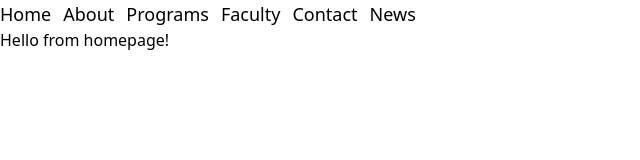
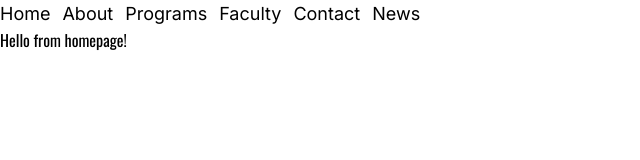
Before and after one commit to wvsu-cict-code/cict-next, a Next.js app: page / in a window 1280 px wide. Shown: the top 160 px of the page, without its empty margins (0-640 px from the left). Built offline with nearby package versions, Linux system fonts and the light colour scheme.

Commit message:
styles(font): Add Oswald and Inter font as Google APIs

```diff
--- a/src/app/globals.css
+++ b/src/app/globals.css
@@ -1,3 +1,6 @@
+@import url("https://fonts.googleapis.com/css2?family=Oswald:wght@200..700&display=swap");
+@import url("https://fonts.googleapis.com/css2?family=Inter:ital,opsz,wght@0,14..32,100..900;1,14..32,100..900&display=swap");
+
 @import "tailwindcss";
 
 @theme {
@@ -11,4 +14,36 @@
 
   --color-orange-light: #ff6f42;
   --color-orange-dark: #f48128;
+
+  --font-family-major: "Oswald", sans-serif;
+  --font-family-minor: "Inter", sans-serif;
 }
+
+@layer base {
+  h1,
+  h2,
+  h3,
+  h4,
+  h5,
+  h6 {
+    font-family: var(--font-family-major);
+  }
+
+  p,
+  a,
+  li,
+  span,
+  button,
+  input,
+  optgroup,
+  select,
+  textarea,
+  article {
+    font-family: var(--font-family-minor);
+  }
+
+  strong,
+  b {
+    font-weight: 700;
+  }
+}
```
